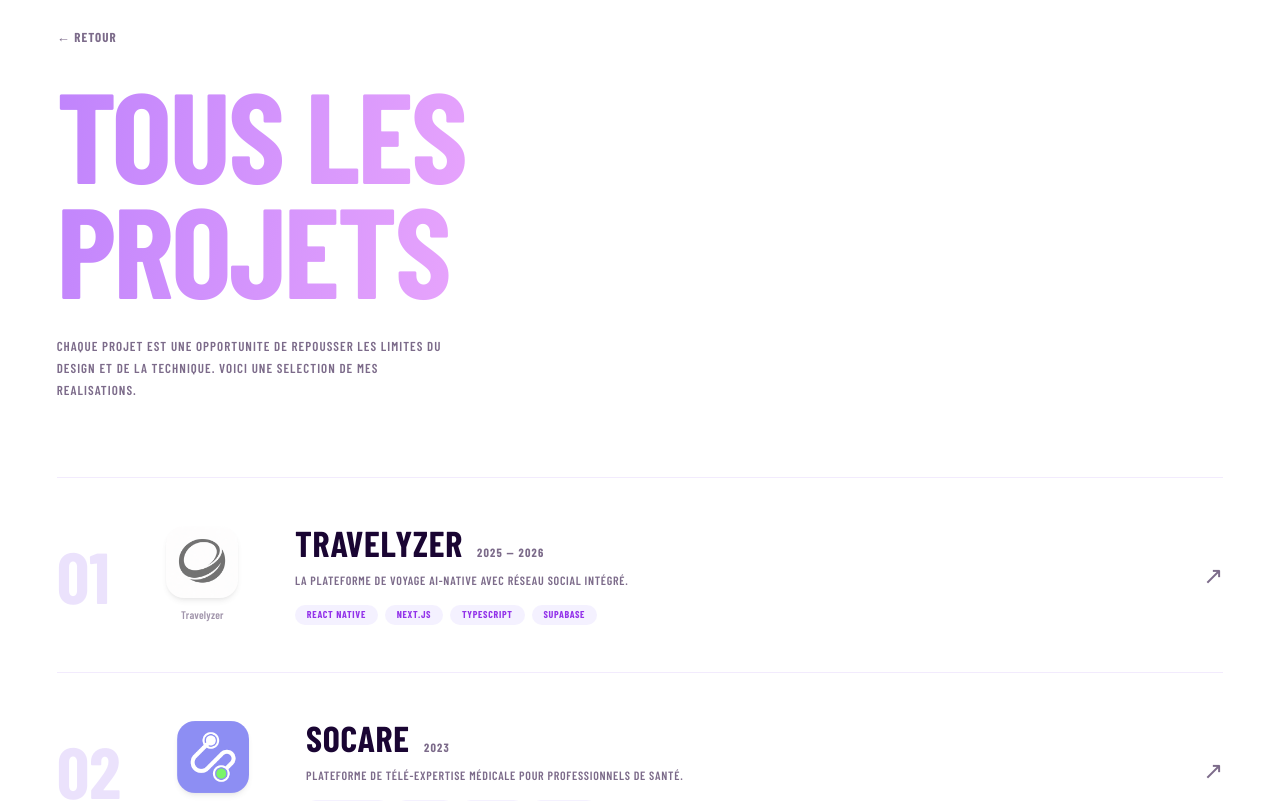
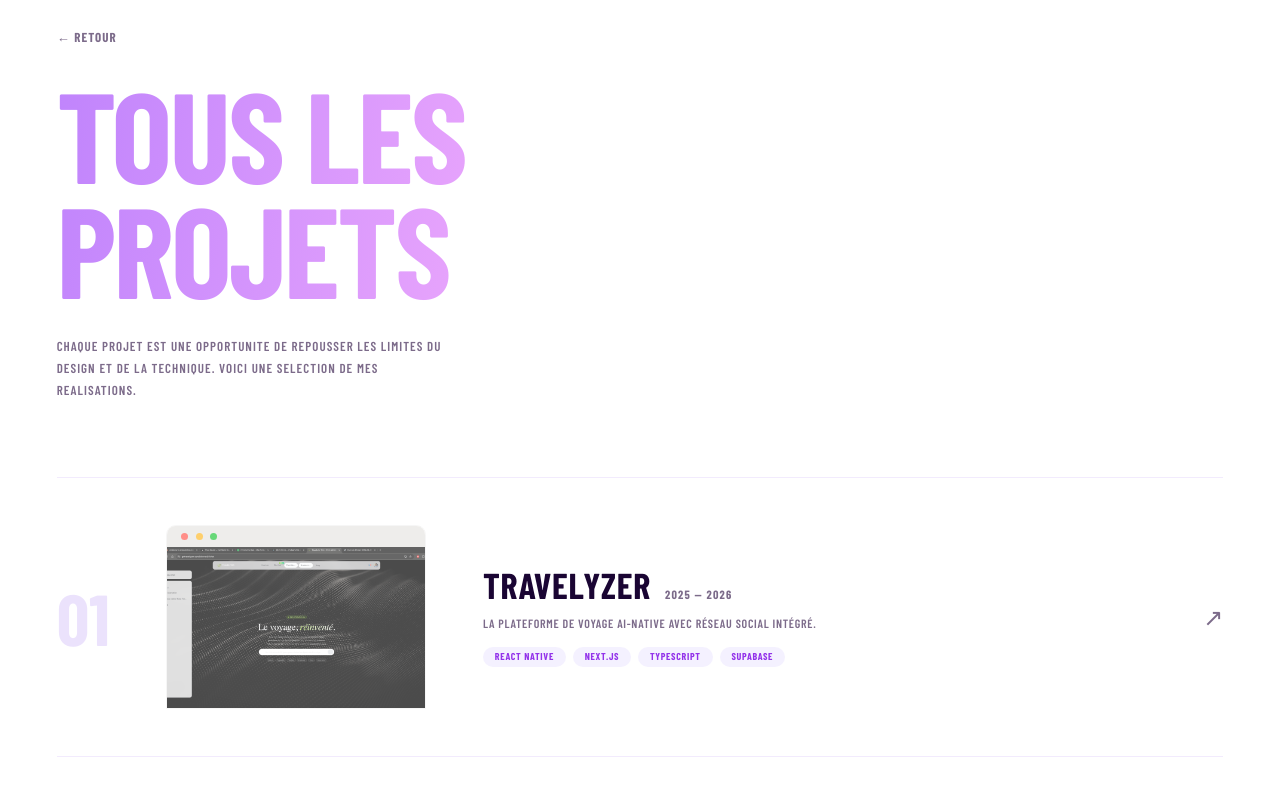
Before and after one commit to TheoNaulet/portfolio, a Next.js app: page /projects in a window 1280 px wide. Shown: the top 801 px of the page. Built offline with nearby package versions, Linux system fonts and the light colour scheme; a web font is replaced by a local one.

Commit message:
feat: show macbook screenshots as browser window thumbnails on projects page
Co-Authored-By: Claude Opus 4.6 (1M context) <noreply@anthropic.com>

```diff
--- a/app/projects/page.tsx
+++ b/app/projects/page.tsx
@@ -52,7 +52,31 @@ export default function ProjectsPage() {
                     </span>
 
                     {/* Thumbnail */}
-                    {project.image ? (
+                    {(() => {
+                      const macScreen = project.screens.find(s => s.type === "macbook" && s.image);
+                      if (macScreen?.image) {
+                        return (
+                          <div className="w-full md:w-[200px] lg:w-[260px] flex-shrink-0 opacity-70 group-hover:opacity-100 transition-opacity">
+                            {/* Browser window frame */}
+                            <div className="rounded-t-lg overflow-hidden border border-black/5">
+                              <div className="flex items-center gap-1.5 px-3 py-1.5 bg-[#e8e6e3]">
+                                <span className="w-[7px] h-[7px] rounded-full bg-[#ff5f57]" />
+                                <span className="w-[7px] h-[7px] rounded-full bg-[#febc2e]" />
+                                <span className="w-[7px] h-[7px] rounded-full bg-[#28c840]" />
+                              </div>
+                              <div className="aspect-[16/10] overflow-hidden">
+                                <img
+                                  src={assetPath(macScreen.image)}
+                                  alt={project.name}
+                                  className="w-full h-full object-cover object-top"
+                                />
+                              </div>
+                            </div>
+                          </div>
+                        );
+                      }
+                      if (project.image) {
+                        return (
                           <div className="flex flex-col items-center gap-2 flex-shrink-0 opacity-70 group-hover:opacity-100 transition-opacity">
                             <img
                               src={assetPath(project.image)}
@@ -63,7 +87,9 @@ export default function ProjectsPage() {
                               {project.name}
                             </span>
                           </div>
-                    ) : (
+                        );
+                      }
+                      return (
                         <div
                           className={`w-full md:w-[200px] lg:w-[260px] aspect-[16/10] rounded-lg overflow-hidden bg-gradient-to-br ${project.gradient} opacity-60 group-hover:opacity-100 transition-opacity flex items-center justify-center flex-shrink-0 relative`}
                         >
@@ -72,7 +98,8 @@ export default function ProjectsPage() {
                             {project.name}
                           </span>
                         </div>
-                    )}
+                      );
+                    })()}
 
                     {/* Info */}
                     <div className="flex-1">
```
Lines whose indentation alone changed are shown as unchanged.
